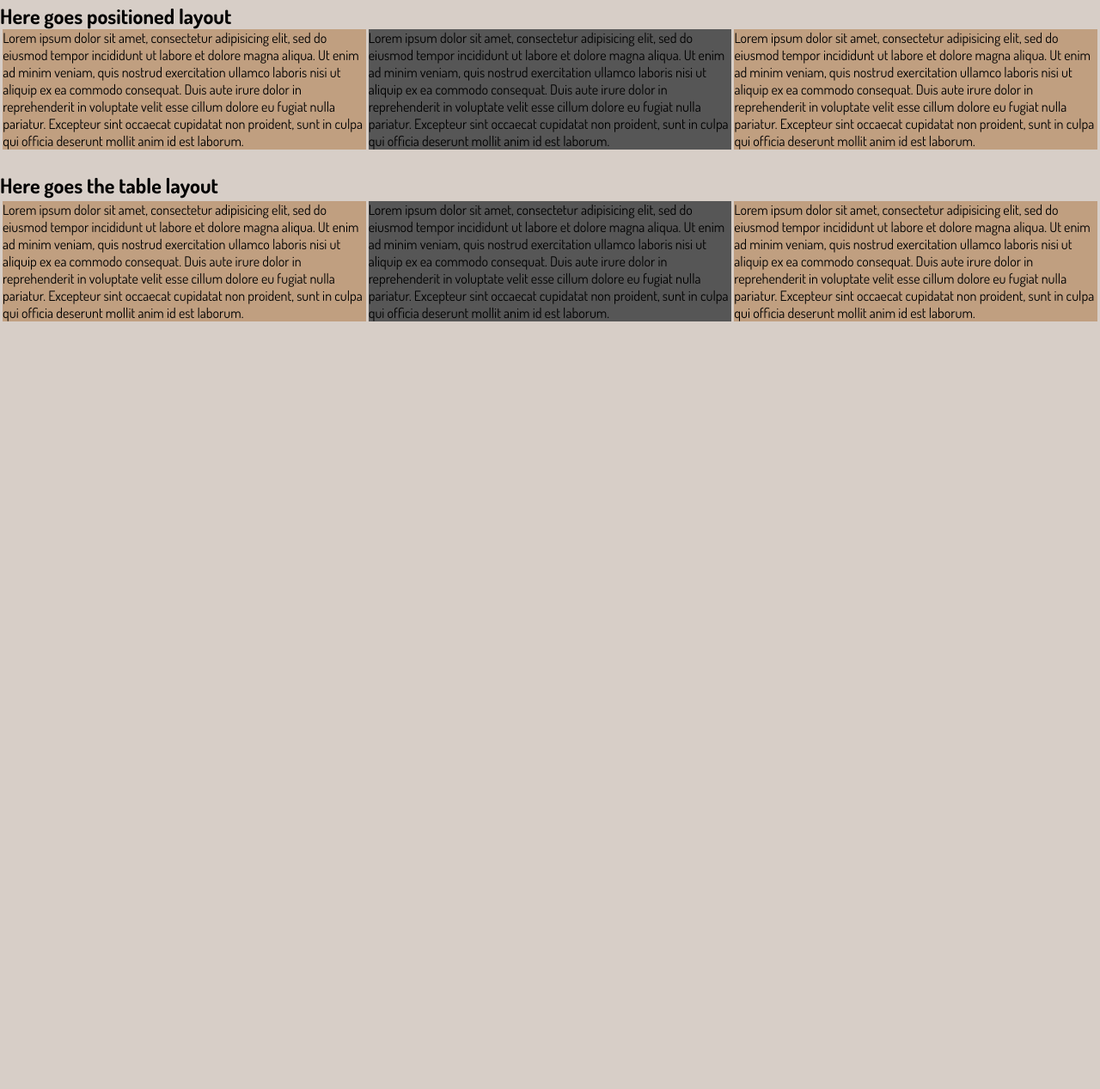
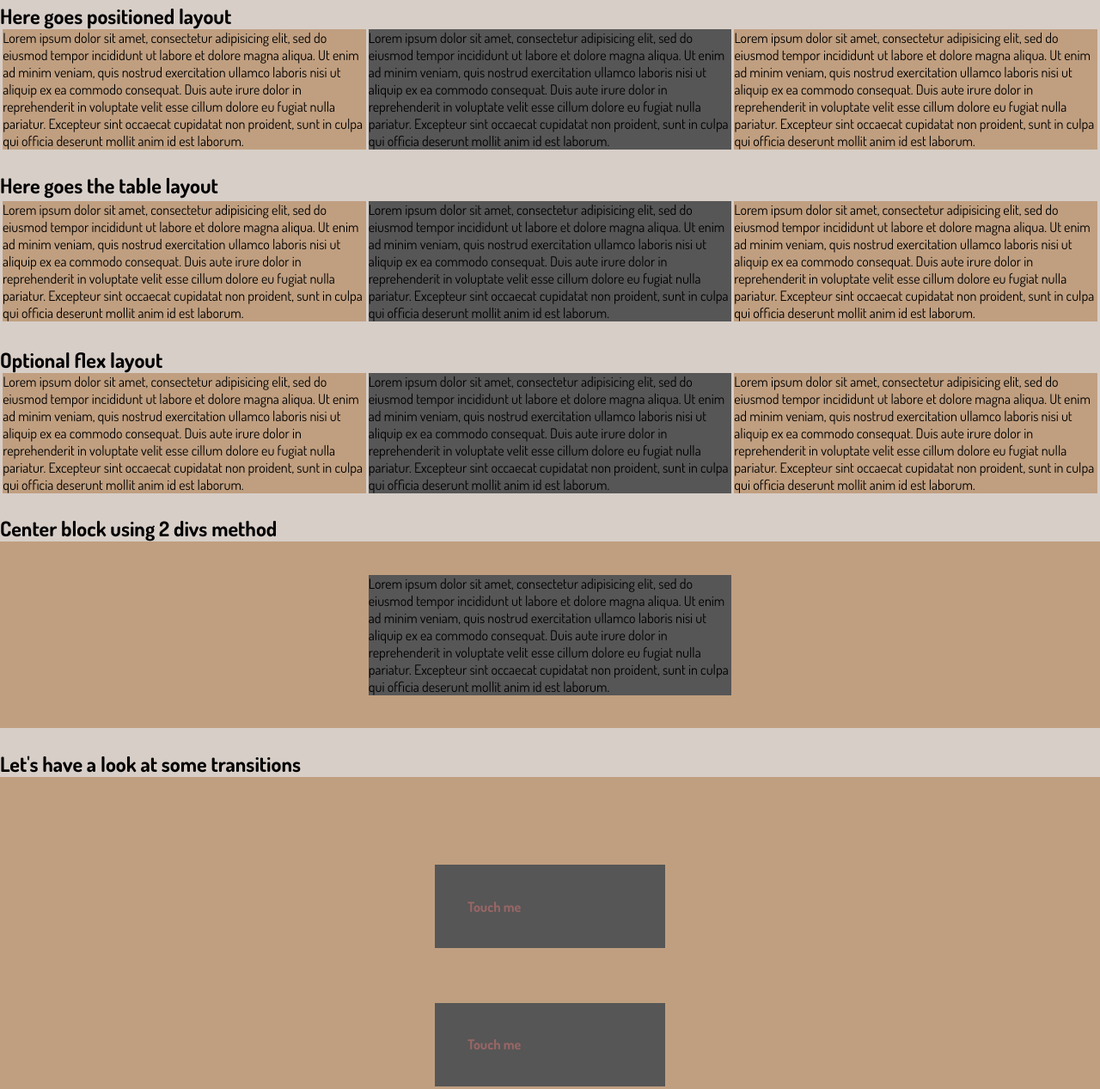
Before and after one commit to slepoibandit/portfolio, a plain HTML site: page index.html in a window 1280 px wide. Shown: the part 489-1756 px from the top of the page at 86% size. Before the commit the page ends 866 px from the top, so only its background shows below. Drawn offline with Linux system fonts and the light colour scheme.

Commit message:
Add transitions section

```diff
--- a/index.html
+++ b/index.html
@@ -65,6 +65,42 @@
         </tr>
       </table>
     </section>
+    <section class="section section_layout_flex">
+      <h2 class="section-title">Optional flex layout</h2>
+      <div class="flex">
+        <div class="block block_type_flex block_color_main">
+          <p>Lorem ipsum dolor sit amet, consectetur adipisicing elit, sed do eiusmod tempor incididunt ut labore et dolore magna aliqua. Ut enim ad minim veniam, quis nostrud exercitation ullamco laboris nisi ut aliquip ex ea commodo consequat. Duis aute irure dolor in reprehenderit in voluptate velit esse cillum dolore eu fugiat nulla pariatur. Excepteur sint occaecat cupidatat non proident, sunt in culpa qui officia deserunt mollit anim id est laborum.</p>
+        </div>
+        <div class="block block_type_flex block_color_contrast block_marginless">
+          <p>Lorem ipsum dolor sit amet, consectetur adipisicing elit, sed do eiusmod tempor incididunt ut labore et dolore magna aliqua. Ut enim ad minim veniam, quis nostrud exercitation ullamco laboris nisi ut aliquip ex ea commodo consequat. Duis aute irure dolor in reprehenderit in voluptate velit esse cillum dolore eu fugiat nulla pariatur. Excepteur sint occaecat cupidatat non proident, sunt in culpa qui officia deserunt mollit anim id est laborum.</p>
+        </div>
+        <div class="block block_type_flex block_color_main">
+          <p>Lorem ipsum dolor sit amet, consectetur adipisicing elit, sed do eiusmod tempor incididunt ut labore et dolore magna aliqua. Ut enim ad minim veniam, quis nostrud exercitation ullamco laboris nisi ut aliquip ex ea commodo consequat. Duis aute irure dolor in reprehenderit in voluptate velit esse cillum dolore eu fugiat nulla pariatur. Excepteur sint occaecat cupidatat non proident, sunt in culpa qui officia deserunt mollit anim id est laborum.</p>
+        </div>
+      </div>
+    </section>
+    <section class="section section_center-block">
+      <h2 class="section-title">Center block using 2 divs method</h2>
+      <div class="block block_type_container block_color_main">
+        <div class="block block_color_contrast block_type_content">
+          <p>Lorem ipsum dolor sit amet, consectetur adipisicing elit, sed do eiusmod tempor incididunt ut labore et dolore magna aliqua. Ut enim ad minim veniam, quis nostrud exercitation ullamco laboris nisi ut aliquip ex ea commodo consequat. Duis aute irure dolor in reprehenderit in voluptate velit esse cillum dolore eu fugiat nulla pariatur. Excepteur sint occaecat cupidatat non proident, sunt in culpa qui officia deserunt mollit anim id est laborum.</p>
+        </div>
+      </div>
+    </section>
+    <section class="section section_transitions">
+      <h2>Let's have a look at some transitions</h2>
+      <div class="block block_type_container block_color_main">
+        <div class="block block_type_content block_type_transition block_simulate_growth block_color_contrast">
+          <p class="block__speech">Touch me</p>
+        </div>
+        <div class="block block_type_content block_type_transition block_simulate_movement block_color_contrast">
+          <p class="block__speech">Touch me</p>
+        </div>
+        <div class="block block_type_content block_type_transition block_simulate_rotation block_color_contrast">
+          <p class="block__speech">Touch me</p>
+        </div>
+      </div>
+    </section>
   </main>
   <footer></footer>
 </body>
--- a/style.css
+++ b/style.css
@@ -104,6 +104,51 @@
   border-spacing: 0.2rem;
 }
 
+.flex{
+  display: flex;
+}
+
+.block_type_container{
+  width: 100%;
+  margin: 0;
+  padding: 3% 0;
+}
+.block_type_content{
+  margin: 0 auto;
+}
+.block__speech{
+  font-weight: 700;
+  display: inline-block;
+  margin-right: 20%;
+}
+.block_type_transition{
+  width: 15%;
+  margin: 5% auto;
+  color:#996666;
+  padding: 3%;
+  transition: transform 1.5s, color 1.5s;
+}
+.block_simulate_growth:hover{
+  transform: scale(2);
+  color: #ff6666;
+}
+.block_simulate_growth:hover::after{
+  content: "Ohh..";
+}
+.block_simulate_movement:hover{
+  transform: translate(15%, 15%);
+  color: #ff6666;
+}
+.block_simulate_movement:hover::after{
+  content: "Yes!";
+}
+.block_simulate_rotation:hover{
+  transform: rotate3d(1, 0, 0, 760deg);
+  color: #ff6666;
+}
+.block_simulate_rotation:hover::after{
+  content: "More, please!"
+}
 /*Remove side margins of the center block to evenly distribute the remaining space between three blocks*/
 .block_marginless{
   margin: 0;
```
